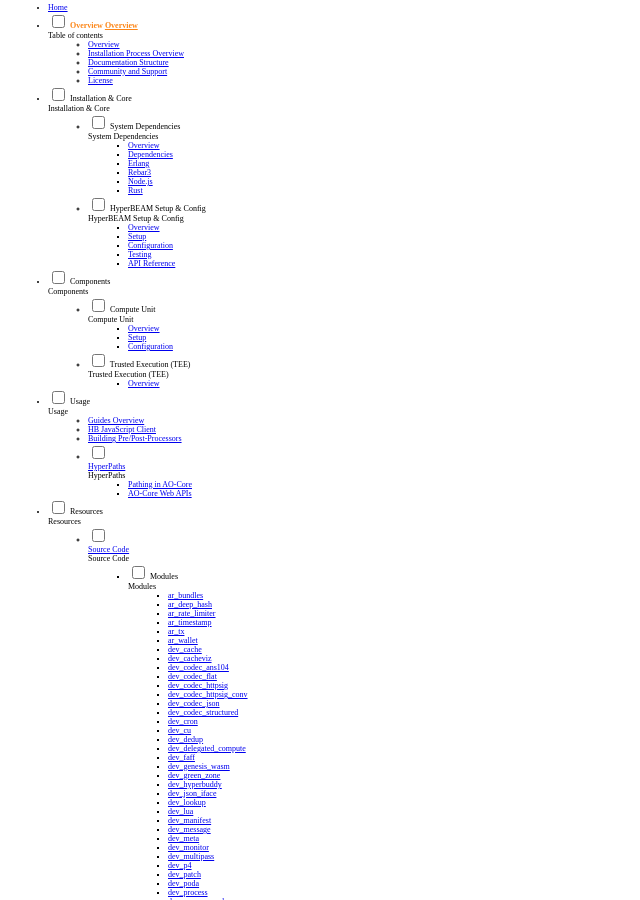
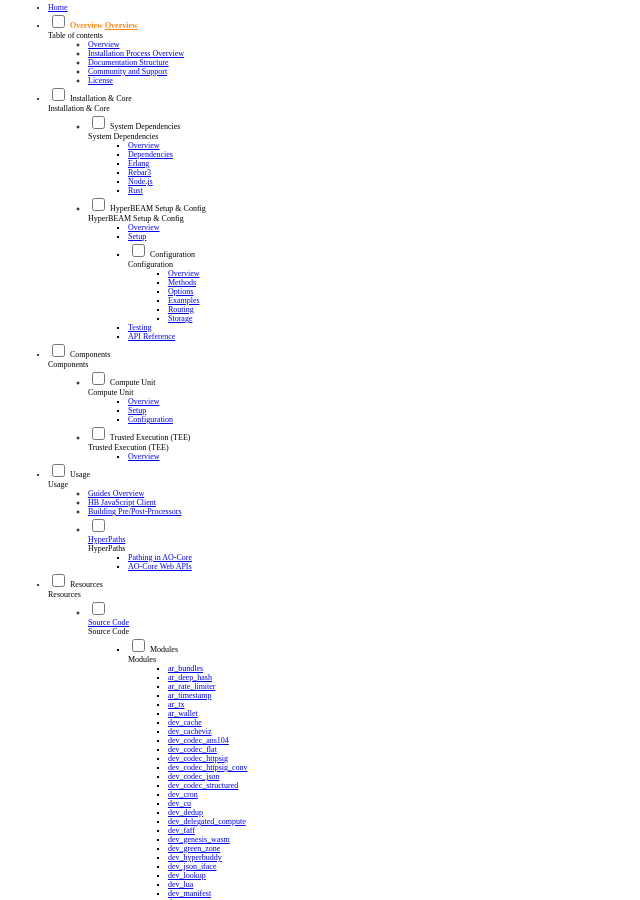
Before and after one commit to samcamwilliams/HyperBEAM, an MkDocs documentation site: the page built from docs/overview/index.md, in a window 1280 px wide and 900 px high, scrolled down 2336 px. Shown: the whole window, without its empty margins (0-640 px from the left). Built offline with MkDocs 1.6.1 and Material for MkDocs 9.7.7, drawn with Linux system fonts in a browser that asks for light colours; some of the changed lines change nothing that is shown.

Commit message:
fix(docs): enhance mkdocs navigation structure for HyperBEAM Setup & Config
- Updated the Configuration section to include detailed sub-navigation items: Overview, Methods, Options, Examples, Routing, and Storage.

```diff
--- a/mkdocs.yml
+++ b/mkdocs.yml
@@ -22,7 +22,13 @@
     - HyperBEAM Setup & Config:
       - Overview: 'installation-core/hyperbeam-setup-config/index.md'
       - Setup: 'installation-core/hyperbeam-setup-config/setup.md'
-      - Configuration: 'installation-core/hyperbeam-setup-config/configuration/index.md'
+      - Configuration:
+        - Overview: 'installation-core/hyperbeam-setup-config/configuration/index.md'
+        - Methods: 'installation-core/hyperbeam-setup-config/configuration/configuration-methods.md'
+        - Options: 'installation-core/hyperbeam-setup-config/configuration/configuration-options.md'
+        - Examples: 'installation-core/hyperbeam-setup-config/configuration/configuration-examples.md'
+        - Routing: 'installation-core/hyperbeam-setup-config/configuration/routing-configuration.md'
+        - Storage: 'installation-core/hyperbeam-setup-config/configuration/storage-configuration.md'
       - Testing: 'installation-core/hyperbeam-setup-config/testing.md'
       - API Reference: 'installation-core/hyperbeam-setup-config/api.md'
   - Components:
```
